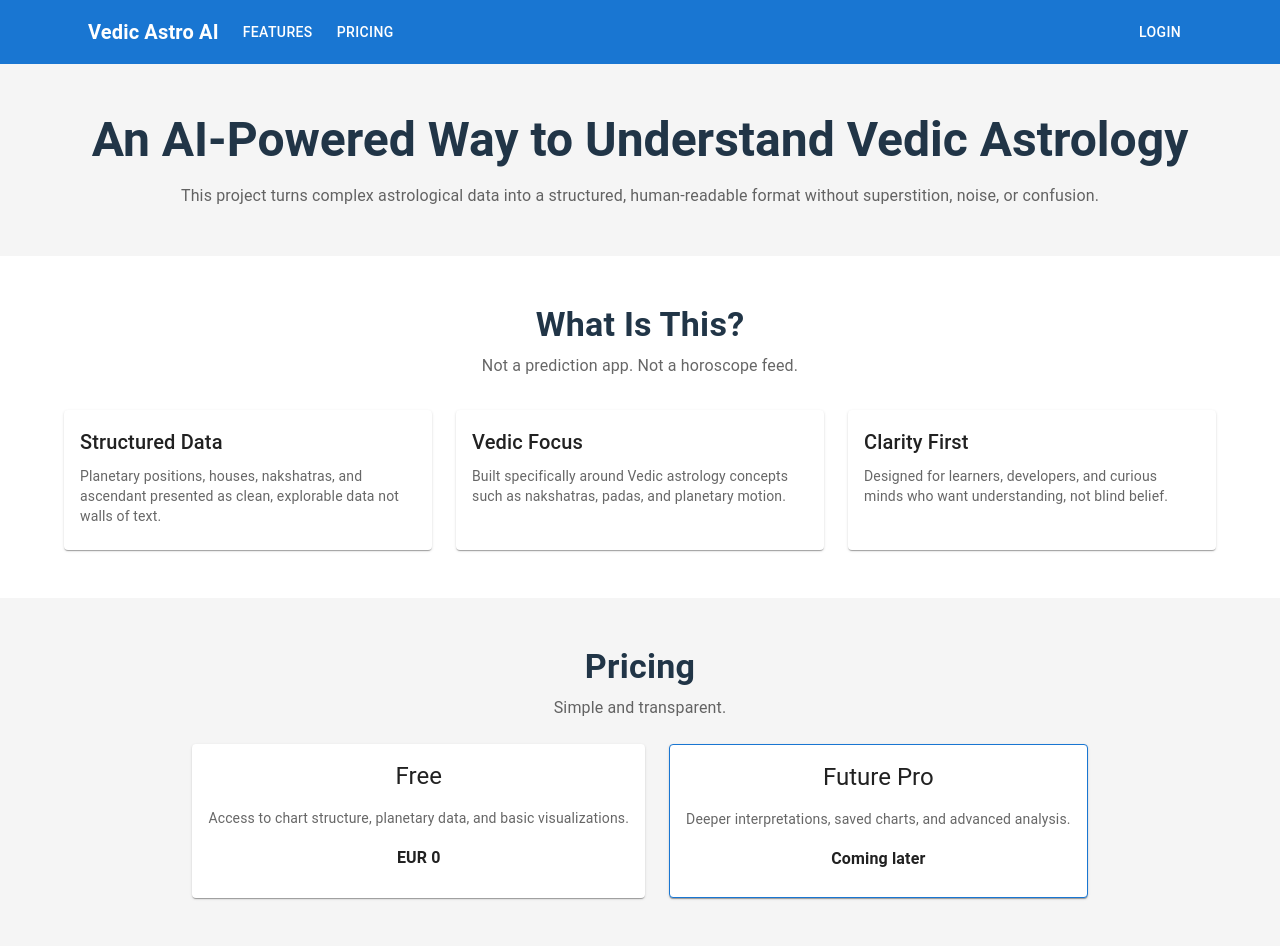
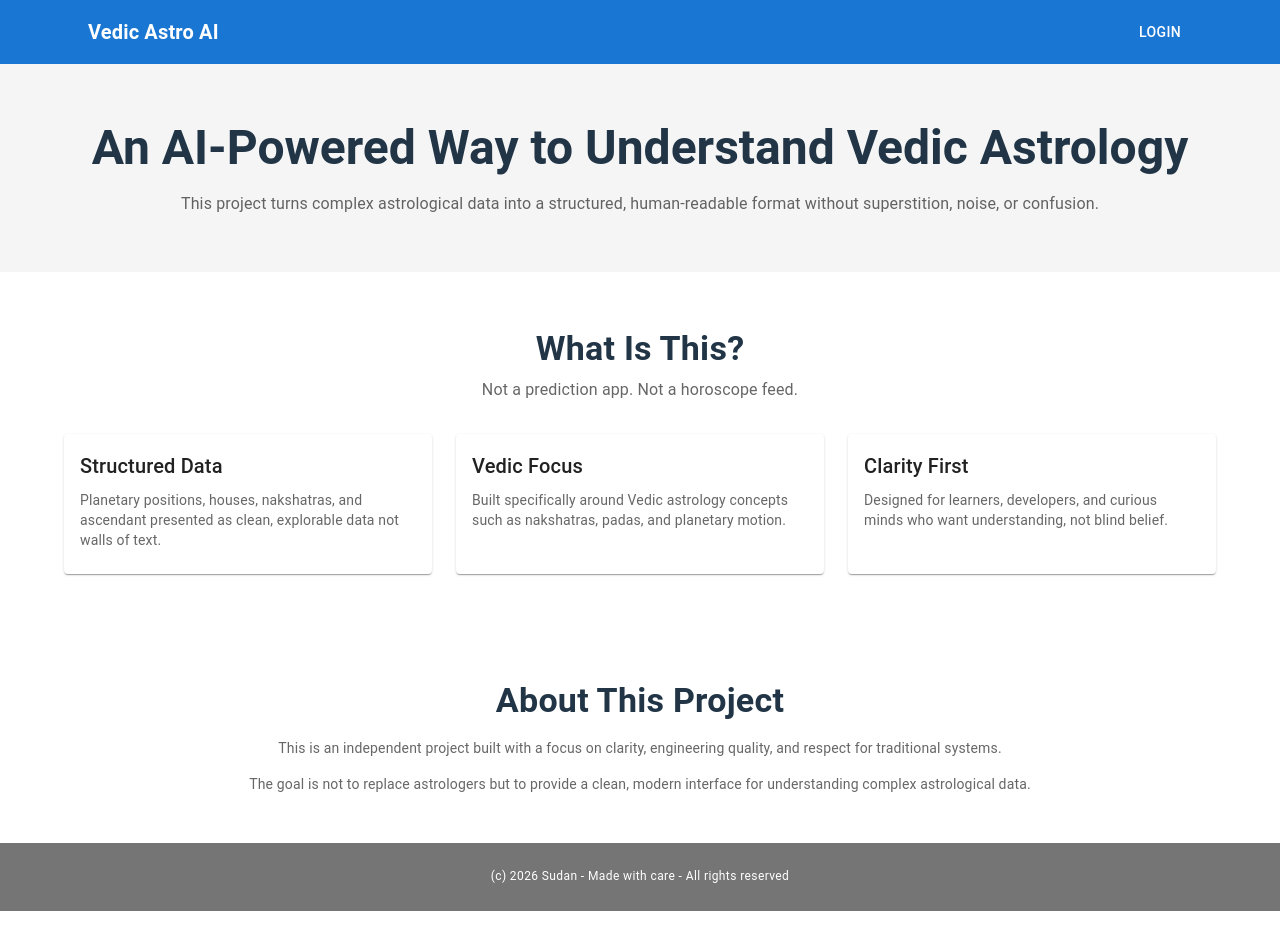
Before and after one commit to sudan94/astro-ai, a React (Vite) app in the folder frontend/: page / in a window 1280 px wide. Shown: the top 952 px of the page. After the commit the page ends 911 px from the top, so only its background shows below. Built offline with nearby package versions, Linux system fonts and the light colour scheme.

Commit message:
removed unecessary links

```diff
--- a/frontend/src/components/AppNavbar.jsx
+++ b/frontend/src/components/AppNavbar.jsx
@@ -152,7 +152,7 @@ export const AppNavbar = ({ user }) => {
           <Box sx={{ flexGrow: 0 }}>
             <Tooltip title="Open settings">
               <IconButton onClick={handleOpenUserMenu} sx={{ p: 0 }}>
-                <Avatar alt="" src={user.avatar_url} />
+                <Avatar alt={user.name} src={user.avatar_url} />
               </IconButton>
             </Tooltip>
             <Menu
--- a/frontend/src/components/LandingNavbar.jsx
+++ b/frontend/src/components/LandingNavbar.jsx
@@ -13,15 +13,15 @@ export const LandingNavbar = () => {
           >
             Vedic Astro AI
           </Typography>
-          <Box sx={{ flexGrow: 1, display: "flex", gap: 1 }}>
+          {/* <Box sx={{ flexGrow: 1, display: "flex", gap: 1 }}>
             <Button color="inherit" href="#features">
               Features
             </Button>
             <Button color="inherit" href="#pricing">
               Pricing
             </Button>
-          </Box>
-          <Button color="inherit" href="/login">
+          </Box> */}
+          <Button color="inherit" href="/login" sx={{ marginLeft: "auto" }}>
             Login
           </Button>
         </Toolbar>
--- a/frontend/src/pages/LandingPage.jsx
+++ b/frontend/src/pages/LandingPage.jsx
@@ -13,7 +13,7 @@ export const LandingPage = () => {
     <>
       <LandingNavbar />
 
-      <Box sx={{ backgroundColor: "grey.100", py: 6 }}>
+      <Box sx={{ backgroundColor: "grey.100", py: 7 }}>
         <Container maxWidth="lg">
           <Grid container justifyContent="center" textAlign="center">
             <Grid item xs={12} md={8}>
@@ -29,7 +29,7 @@ export const LandingPage = () => {
         </Container>
       </Box>
 
-      <Box sx={{ py: 6 }} id="features">
+      <Box sx={{ py: 7 }} id="features">
         <Container maxWidth="lg">
           <Grid container justifyContent="center" sx={{ mb: 4 }}>
             <Grid item xs={12} md={8}>
@@ -99,7 +99,7 @@ export const LandingPage = () => {
         </Container>
       </Box>
 
-      <Box sx={{ backgroundColor: "grey.100", py: 6 }} id="pricing">
+      {/* <Box sx={{ backgroundColor: "grey.100", py: 6 }} id="pricing">
         <Container maxWidth="lg">
           <Grid container justifyContent="center" sx={{ mb: 3 }}>
             <Grid item xs={12} md={6}>
@@ -157,9 +157,9 @@ export const LandingPage = () => {
             </Grid>
           </Grid>
         </Container>
-      </Box>
+      </Box> */}
 
-      <Box sx={{ py: 6 }}>
+      <Box sx={{ py: 6.2 }}>
         <Container maxWidth="lg">
           <Grid container justifyContent="center">
             <Grid item xs={12} md={8}>
@@ -179,7 +179,7 @@ export const LandingPage = () => {
         </Container>
       </Box>
 
-      <Box sx={{ backgroundColor: "grey.900", color: "common.white", py: 3 }}>
+      <Box sx={{ backgroundColor: "grey.600", color: "common.white", py: 3 }}>
         <Container maxWidth="lg">
           <Typography variant="caption" display="block" textAlign="center">
             (c) {new Date().getFullYear()} Sudan - Made with care - All rights reserved
```
